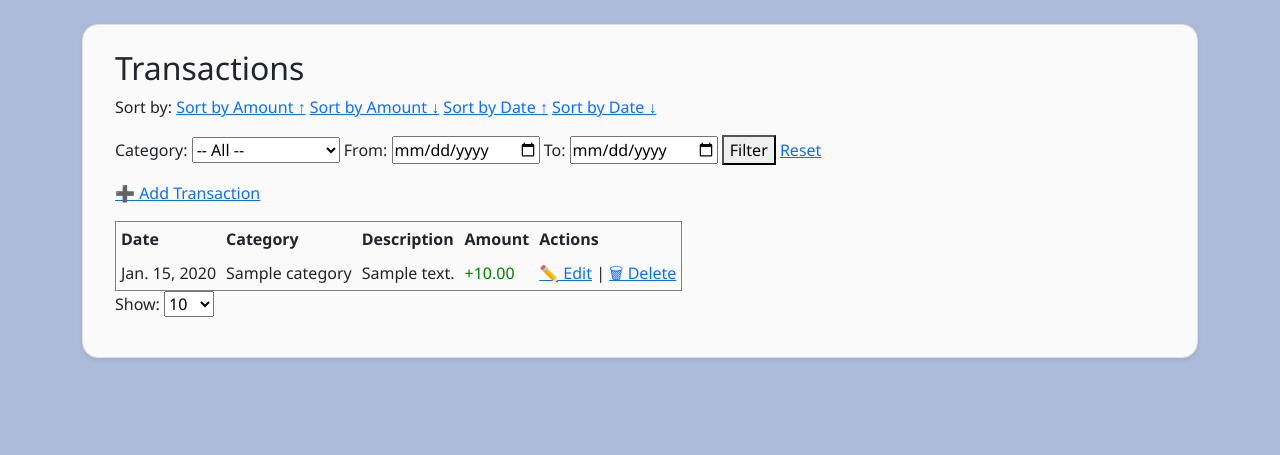
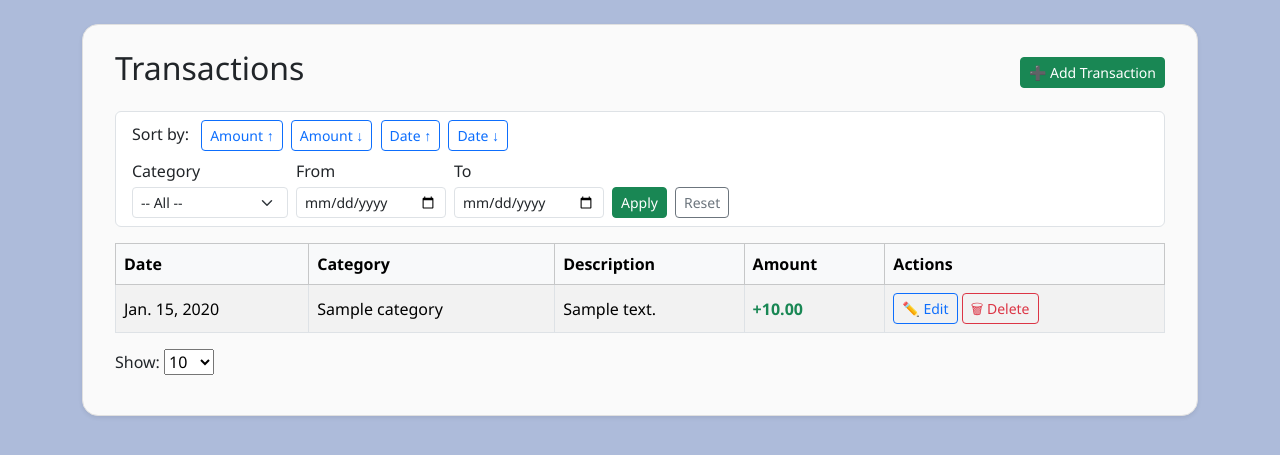
Before and after one commit to ErwinPlazmoid/budgeting-tracker, a Django app: page /transactions/ in a window 1280 px wide. Shown: the part 60-515 px from the top of the page. Run offline with Django 5.2, Linux system fonts and the light colour scheme; tables that the repository leaves empty hold one stand-in row (values such as "Sample post").

Commit message:
feat(ui): highlight active sort button in transactions filters

```diff
--- /dev/null
+++ b/tracker/static/css/filters.css
@@ -0,0 +1,31 @@
+
+.filters-container {
+    padding: 0.5rem 1rem;
+    background-color: #ffffff;
+    border: 1px solid #dee2e6;
+    border-radius: 0.375rem;
+    margin-bottom: 1rem;
+}
+
+.sort-controls {
+    margin-bottom: 0.75rem;
+}
+
+.sort-controls .btn {
+    margin-right: 0.25rem;
+}
+
+.filter-form label {
+    font-weight: 500;
+    margin-bottom: 0.25rem;
+    display: block;
+}
+
+.filter-form select,
+.filter-form input[type="date"] {
+    min-width: 150px;
+}
+
+.reset-btn {
+    text-decoration: none;
+}
--- a/tracker/templates/tracker/_filters.html
+++ b/tracker/templates/tracker/_filters.html
@@ -1,15 +1,32 @@
+<div class="filters-container">
+
     <!-- Sorting controls -->
-<p>
-    Sort by:
-    <a href="?sort=amount&{{ querystring_no_sort }}">Sort by Amount ↑</a>
-    <a href="?sort=-amount&{{ querystring_no_sort }}">Sort by Amount ↓</a>
-    <a href="?sort=date&{{ querystring_no_sort }}">Sort by Date ↑</a>
-    <a href="?sort=-date&{{ querystring_no_sort }}">Sort by Date ↓</a>
-</p>
+    <div class="sort-controls mb-2">
+        <span class="me-2">Sort by:</span>
+        <a href="?sort=amount&{{ querystring_no_sort }}"
+            class="btn btn-sm {% if request.GET.sort == 'amount' %}btn-primary{% else %}btn-outline-primary{% endif %}">
+            Amount ↑
+        </a>
+
+        <a href="?sort=-amount&{{ querystring_no_sort }}"
+            class="btn btn-sm {% if request.GET.sort == '-amount' %}btn-primary {% else %}btn-outline-primary{% endif %}">
+            Amount ↓
+        </a>
+
+        <a href="?sort=date&{{ querystring_no_sort }}"
+            class="btn btn-sm {% if request.GET.sort == 'date' %}btn-primary {% else %}btn-outline-primary{% endif %}">
+            Date ↑
+        </a>
+
+        <a href="?sort=-date&{{ querystring_no_sort }}"
+            class="btn btn-sm {% if request.GET.sort == '-date' %}btn-primary {% else %}btn-outline-primary{% endif %}">
+            Date ↓
+        </a>
+    </div>
 
     <!-- Filtering form -->
-<form method="get" style="margin-bottom: 1em;">
-    <!-- Keep sorting when filtering -->
+    <form method="get" class="filter-form d-flex flex-wrap align-items-end gap-2">
+        <!-- Keep sorting/page size when filtering -->
         {% if request.GET.sort %}
             <input type="hidden" name="sort" value="{{ request.GET.sort }}">
         {% endif %}
@@ -17,22 +34,31 @@
             <input type="hidden" name="page_size" value="{{ request.GET.page_size }}">
         {% endif %}
 
-    <label for="category">Category:</label>
-    <select name="category" id="category" onchange="this.form.submit()">
+        <div>
+            <label for="category" class="form-label">Category</label>
+            <select name="category" id="category" class="form-select form-select-sm">
                 <option value="">-- All --</option>
                 {% for c in categories %}
-            <option value="{{ c.id }}" {% if request.GET.category == c.id|stringformat:"s" %}selected{% endif %}>{{ c.name }}</option>
+                    <option value="{{ c.id }}" {% if request.GET.category == c.id|stringformat:"s" %}selected{% endif %}>
+                        {{ c.name }}
+                    </option>
                 {% endfor %}
             </select>
+        </div>
 
-    <label for="start_date">From:</label>
-    <input type="date" name="start_date" value="{{ request.GET.start_date }}">
+        <div>
+            <label for="start_date" class="form-label">From</label>
+            <input type="date" name="start_date" value="{{ request.GET.start_date }}" class="form-control form-control-sm">
+        </div>
 
-    <label for="end_date">To:</label>
-    <input type="date" name="end_date" value="{{ request.GET.end_date }}">
+        <div>
+            <label for="end_date" class="form-label">To</label>
+            <input type="date" name="end_date" value="{{ request.GET.end_date }}" class="form-control form-control-sm">
+        </div>
 
-    <!-- # filter button -->
-    <button type="submit">Filter</button>
-    <!-- # reset link  -->
-    <a href="{% url 'transaction-list' %}" class="reset-btn">Reset</a>
+        <div class="d-flex gap-2">
+            <button type="submit" class="btn btn-success btn-sm">Apply</button>
+            <a href="{% url 'transaction-list' %}" class="btn btn-outline-secondary btn-sm reset-btn">Reset</a>
+        </div>
     </form>
+</div>
--- a/tracker/templates/tracker/transactions/list.html
+++ b/tracker/templates/tracker/transactions/list.html
@@ -1,21 +1,33 @@
 {% extends "tracker/base.html" %}
+{% load static %}
 
 {% block title %}Transactions - Budget Tracker{% endblock %}
 
+{% block extra_head %}
+<link rel="stylesheet" href="{% static 'css/filters.css' %}">
+{% endblock %}
+
 {% block content %}
+    <div class="d-flex justify-content-between align-items-center mb-3">
         <h2>Transactions</h2>
+        <a href="{% url 'transaction-add' %}" class="btn btn-success btn-sm">➕ Add Transaction</a>
+    </div>
+
+    <!-- Filters -->
     {% include "tracker/_filters.html" %}
-    <p><a href="{% url 'transaction-add' %}">➕ Add Transaction</a></p>
 
     {% if transactions %}
-        <table border="1" cellpadding="5">
+        <table class="table table-striped table-bordered align-middle">
+            <thead class="table-light">
                 <tr>
-                <th>Date</th>
-                <th>Category</th>
-                <th>Description</th>
-                <th>Amount</th>
-                <th>Actions</th>
+                    <th scope="col">Date</th>
+                    <th scope="col">Category</th>
+                    <th scope="col">Description</th>
+                    <th scope="col">Amount</th>
+                    <th scope="col">Actions</th>
                 </tr>
+            </thead>
+            <tbody>
                 {% for t in transactions %}
                 <tr>
                     <td>{{ t.date.full_date }}</td>
@@ -23,26 +35,23 @@
                     <td>{{ t.description }}</td>
                     <td>
                         {% if t.type == "income" %}
-                        <span style="color: green;">{{ t.signed_amount }}</span>
+                            <span class="text-success fw-bold">{{ t.signed_amount }}</span>
                         {% else %}
-                        <span style="color: red;">{{ t.signed_amount }}</span>
+                            <span class="text-danger fw-bold">{{ t.signed_amount }}</span>
                         {% endif %}
                     </td>
                     <td>
-                    <a href="{% url 'transaction-edit' t.pk %}">✏️ Edit</a> |
-                    <a href="{% url 'transaction-delete' t.pk %}">🗑 Delete</a>
+                        <a href="{% url 'transaction-edit' t.pk %}" class="btn btn-sm btn-outline-primary">✏️ Edit</a>
+                        <a href="{% url 'transaction-delete' t.pk %}" class="btn btn-sm btn-outline-danger">🗑 Delete</a>
                     </td>
                 </tr>
                 {% endfor %}
-
-
-
+            </tbody>
         </table>
     {% else %}
         <p>No transactions yet. <a href="{% url 'transaction-add' %}">Add one</a></p>
     {% endif %}
 
-    <!-- pagination -->
+    <!-- Pagination -->
     {% include "tracker/_pagination_controls.html" %}
-
 {% endblock %}
```
Lines whose indentation alone changed are shown as unchanged.
